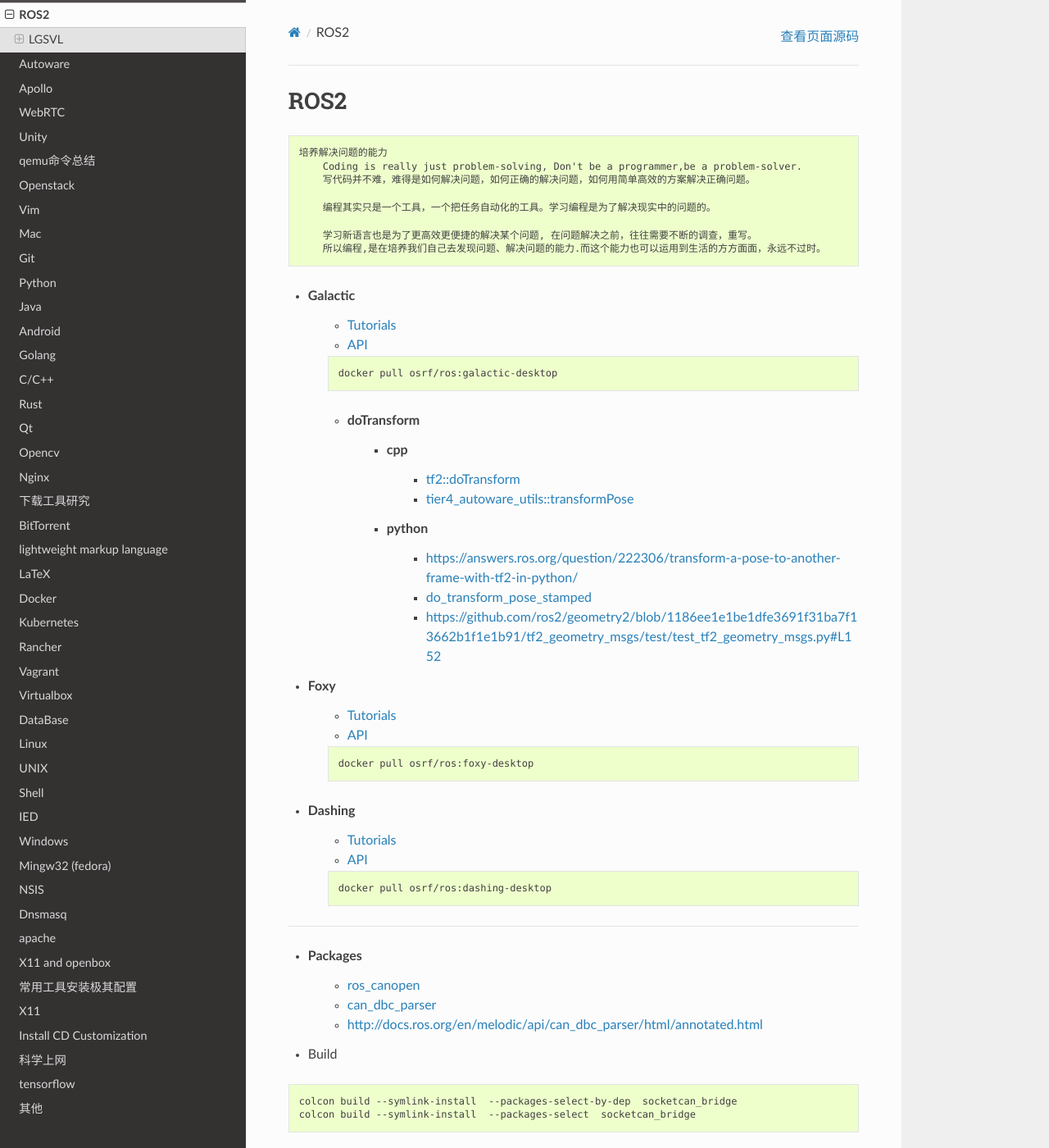
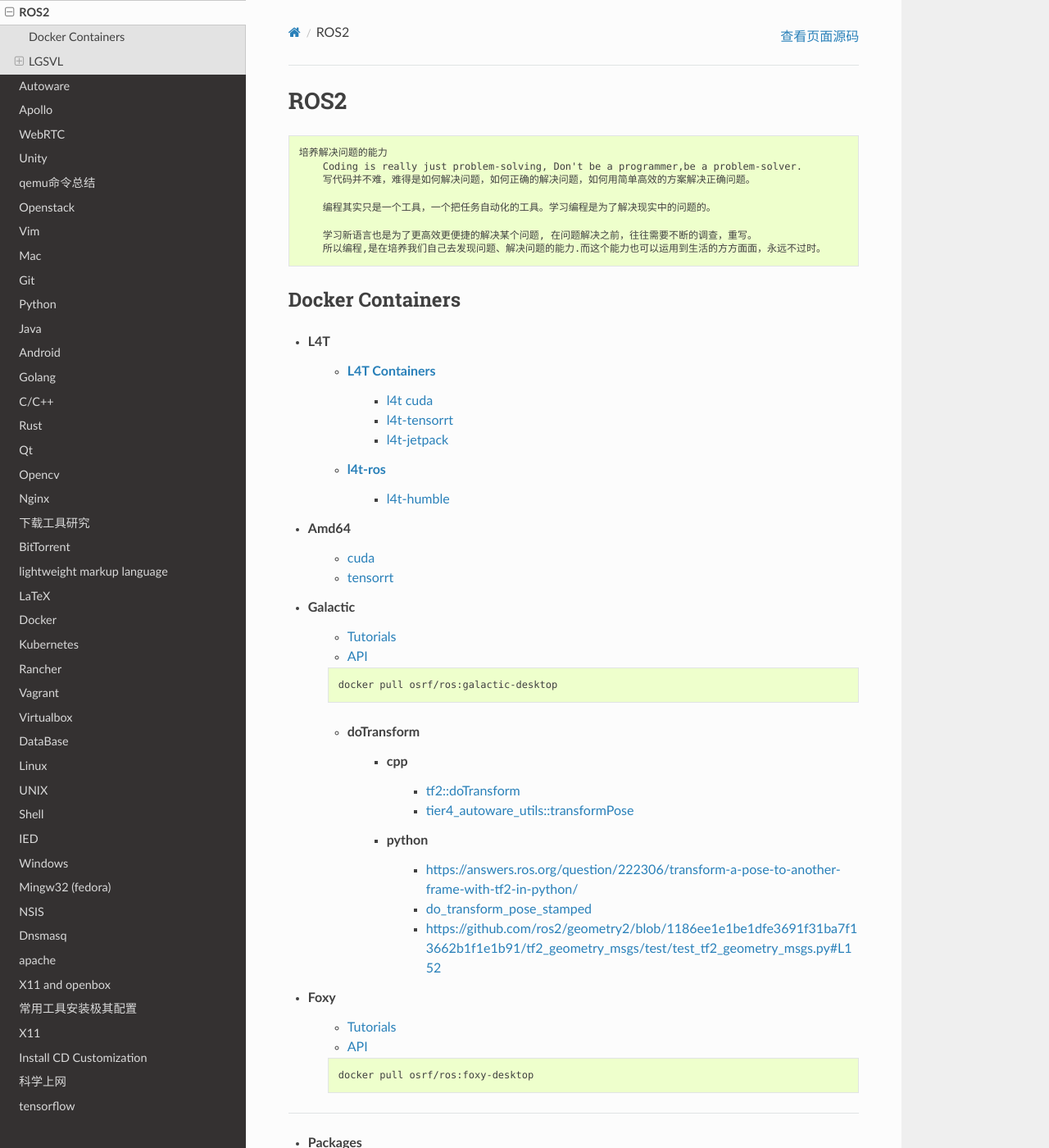
Before and after one commit to my-rds-store/my_space, a Sphinx documentation site: the page built from source/ros/ros2.rst, in a window 1280 px wide and 1400 px high. Shown: the whole window at 82% size. Built offline with Sphinx 7.4.7 and the Read the Docs theme 2.0.0, drawn with Linux system fonts in a browser that asks for light colours.

Commit message:
update ...

```diff
--- a/source/ros/ros2.rst
+++ b/source/ros/ros2.rst
@@ -17,6 +17,23 @@
 .. 这也促使大家去探索各种新语言、新框架、新系统和架构，才能努力赶上技术更新不落后。
 .. 所以，程序员这个行业里的每个人都在不断学习、不断给自己添加新技能。
 .. 做程序员让我保持高速、高效学习新技术的能力。而这种学习新技术的能力，不正是保持自己不被淘汰，各个公司都很重视的技能吗
+
+
+Docker Containers
+------------------
+
+* L4T
+    * `L4T Containers <https://catalog.ngc.nvidia.com/containers?filters=&orderBy=scoreDESC&query=l4t>`_
+        * `l4t cuda <https://catalog.ngc.nvidia.com/orgs/nvidia/containers/l4t-cuda>`_
+        * `l4t-tensorrt <https://catalog.ngc.nvidia.com/orgs/nvidia/containers/l4t-tensorrt>`_
+        * `l4t-jetpack <https://catalog.ngc.nvidia.com/orgs/nvidia/containers/l4t-jetpack>`_
+    * `l4t-ros <https://hub.docker.com/r/dustynv/ros>`_
+        * `l4t-humble <https://hub.docker.com/r/dustynv/ros/tags?page=1&name=humble>`_
+
+* Amd64
+    * `cuda <https://catalog.ngc.nvidia.com/orgs/nvidia/containers/cuda>`_
+    * `tensorrt <https://catalog.ngc.nvidia.com/orgs/nvidia/containers/tensorrt>`_
+
 
 * Galactic
     * `Tutorials <https://docs.ros.org/en/galactic/Tutorials.html>`_
@@ -47,14 +64,6 @@
     .. code-block:: bash
 
         docker pull osrf/ros:foxy-desktop
-
-* Dashing
-    * `Tutorials <https://docs.ros.org/en/dashing/Tutorials.html>`_
-    * `API <https://docs.ros2.org/dashing/api/rclcpp/index.html>`_
-
-    .. code-block:: bash
-
-        docker pull osrf/ros:dashing-desktop
 
 
 --------------------------
```
